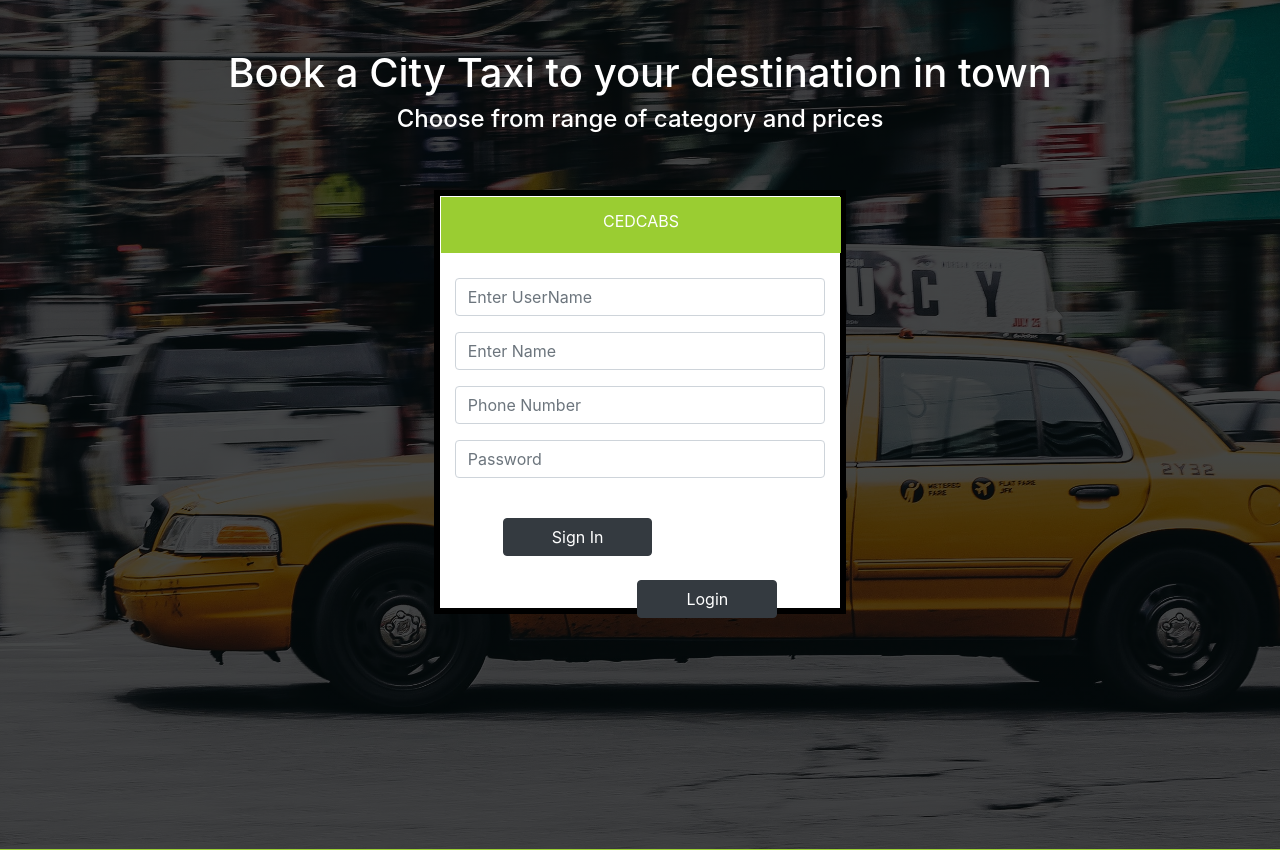
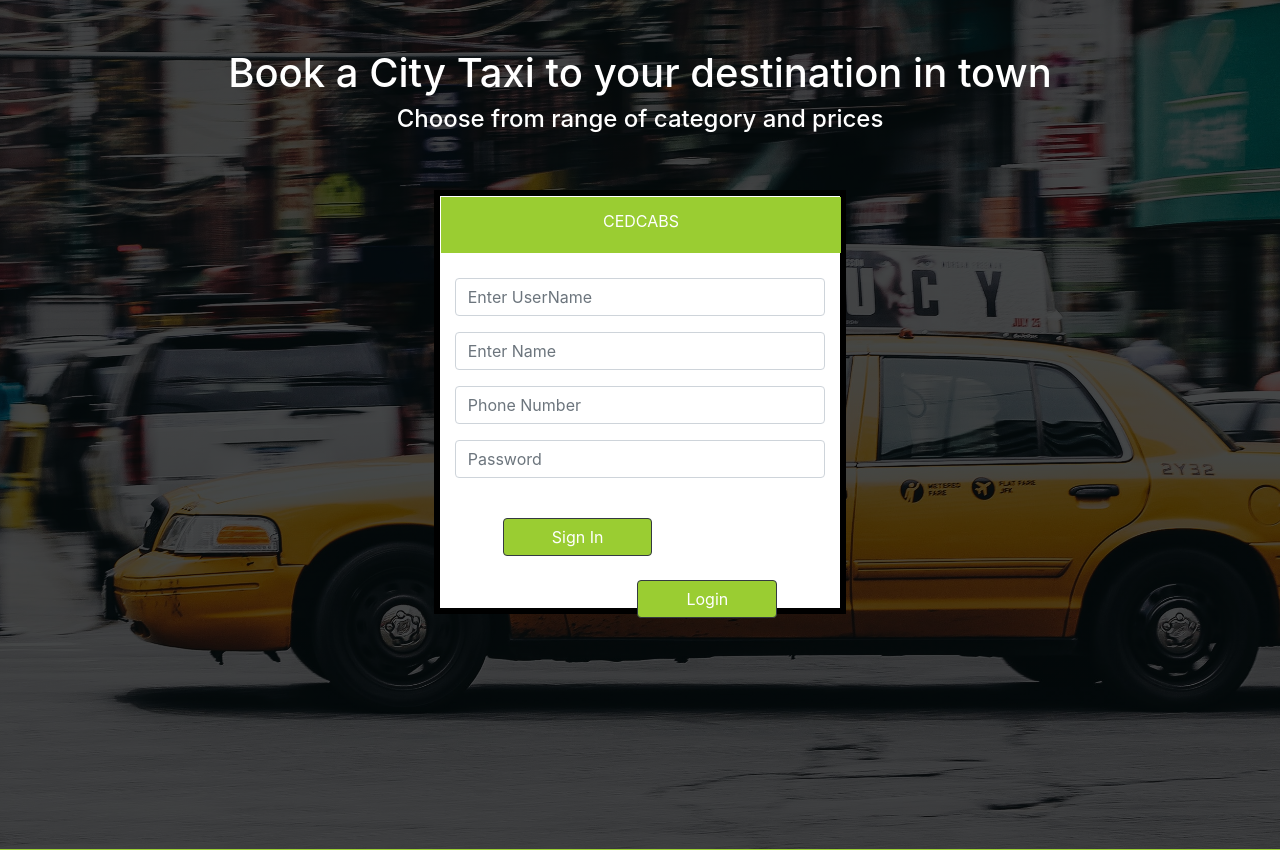
Before and after one commit to avimannu28/cedcab, a PHP site: page /signup.php in a window 1280 px wide. Shown: the part 117-967 px from the top of the page. Run offline with PHP 8.4, Linux system fonts and the light colour scheme; some libraries are stand-ins or nearby versions.

Commit message:
first commit

```diff
--- a/Login.php
+++ b/Login.php
@@ -86,8 +86,8 @@ if (isset($_POST["submit"])) {
                                 <input type="password" class="form-control" placeholder="Password" name="password"
                                     required>
                             </div>
-                            <input type="submit" name="submit" class="btn btn-dark ml-4  px-5 pr-4 mt-4 float-left" value="LogIn">
-                            <a href="signup.php" class="btn btn-dark px-5 pr-4 mr-4 mt-4 float-right">SignUp</a>
+                            <input type="submit" name="submit" class="btn btn-dark ml-4  px-5 pr-4 mt-4 float-left" style="background-color:rgb(154, 205, 50)" value="LogIn">
+                            <a href="signup.php" class="btn btn-dark px-5 pr-4 mr-4 mt-4 float-right" style="background-color:rgb(154, 205, 50)">SignUp</a>
                         </form>
                     </div>
                         <div class="form-group text-center">
--- a/signup.php
+++ b/signup.php
@@ -100,9 +100,9 @@ if (isset($_POST["submit"])) {
                                 <input type="password" class="form-control" placeholder="Password" name="password" required>
                             </div>
                             <p id="Price" class="text-center"></p>
-                            <input type="submit" class="btn btn-dark ml-5 pl-4 px-5 mt-4 text-center float-left" value="Sign In"
+                            <input type="submit" class="btn btn-dark ml-5 pl-4 px-5 mt-4 text-center float-left" style="background-color:rgb(154, 205, 50)" value="Sign In"
                                 name="submit">
-                                <a href="Login.php" class="btn btn-dark mr-5 pl-4 px-5 mt-4 float-right">Login</a>
+                                <a href="Login.php" class="btn btn-dark mr-5 pl-4 px-5 mt-4 float-right" style="background-color:rgb(154, 205, 50)">Login</a>
                         </form>
 
                     </div>
```
